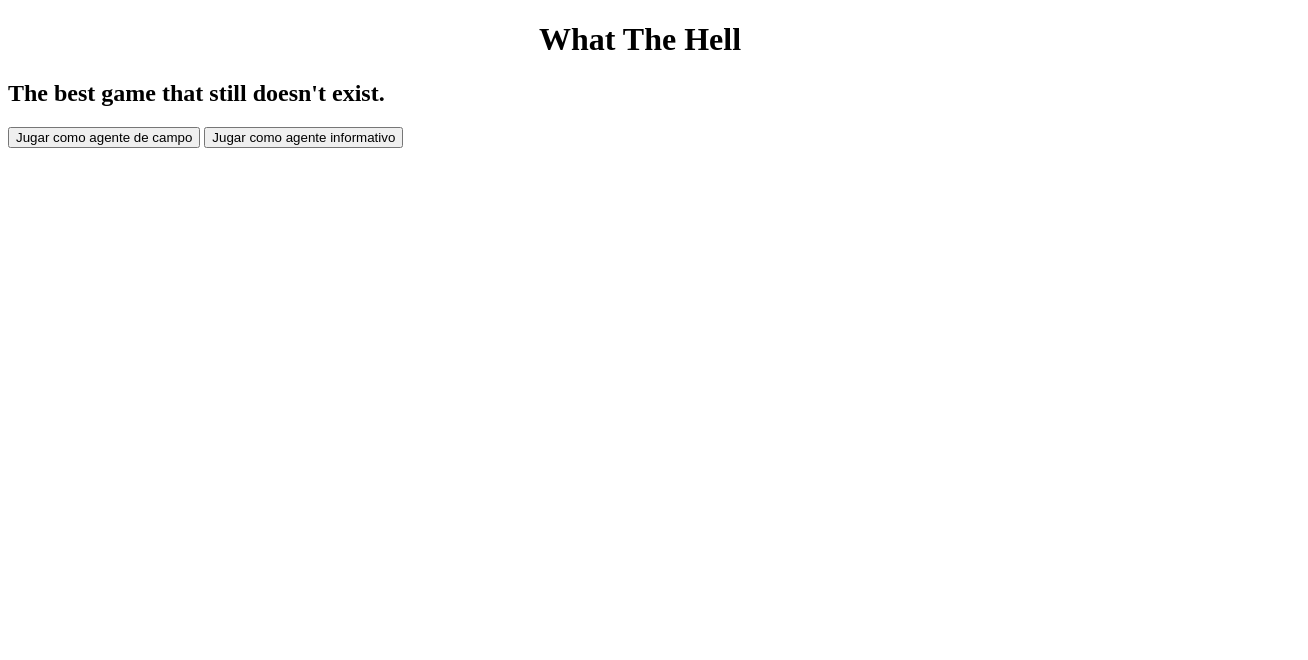
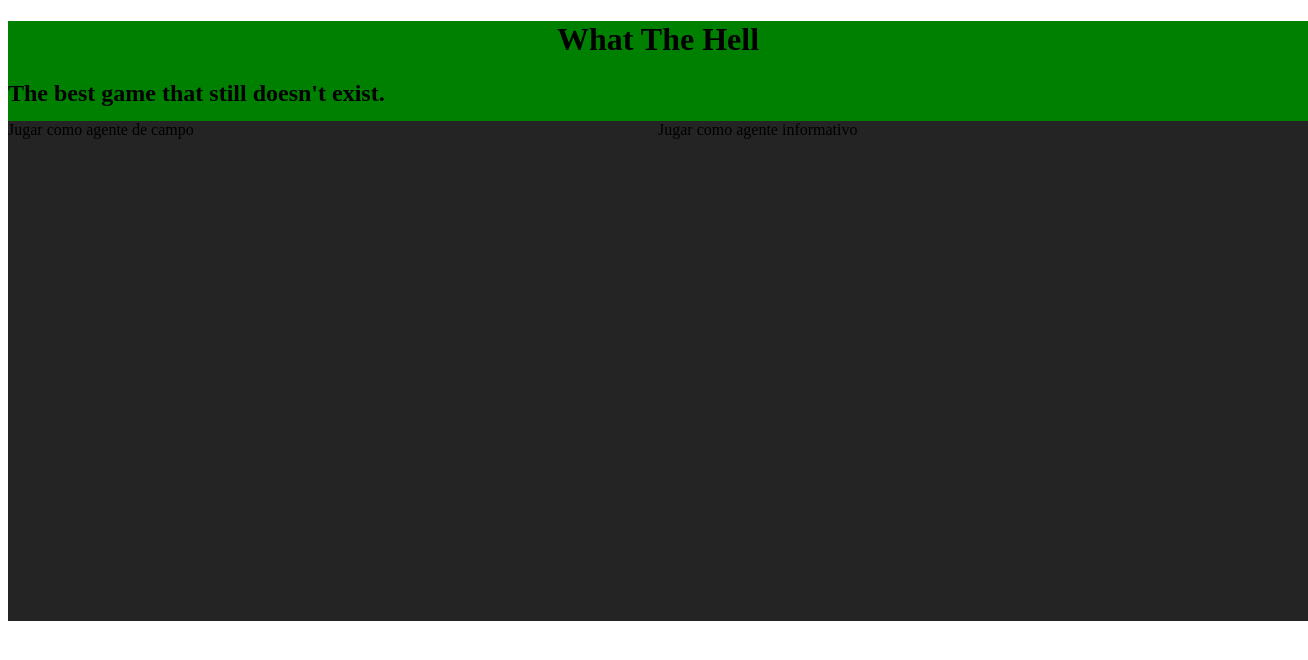
Before and after one commit to NicoPast/PVLIG19, a website: page Pages/index.html in a window 1280 px wide. Shown: the whole page, 1308 px wide, since content can reach past the window. Drawn offline with Linux system fonts and the light colour scheme.

Commit message:
hace cosas

```diff
--- a/Pages/client.css
+++ b/Pages/client.css
@@ -21,8 +21,7 @@ a{text-decoration: none;}
 
 div#general{
     margin: auto;
-    margin-top: 50px;
-    width: 1500px;
+    width: 1300px;
     height: 3000px;
     background-color: black;
 }
--- a/Pages/game.css
+++ b/Pages/game.css
@@ -1,3 +1,30 @@
 h1 {
   text-align: center;
 }
+
+div#topmain{
+  margin: auto;
+  width: 1300px;
+  height: 100px;
+  background-color: green;
+}
+/* DIV MAIN */
+div#main{
+  margin: auto;
+  width: 1300px;
+  height: 500px;
+  background-color: rgb(36, 36, 36);
+}
+div#Player{
+  float: left;
+  width: 650px;
+  height: 500px;
+}
+div#Client{
+  float: right;
+  width: 650px;
+  height: 500px;
+}
+.Play:hover{
+  background: rgb(65, 65, 65);
+}
--- a/Pages/index.html
+++ b/Pages/index.html
@@ -11,15 +11,26 @@
 </head>
 
 <body>
-    <h1>What The Hell</h1>
-    <h2>The best game that still doesn't exist.</h2>
-    <button id = 'P1'>Jugar como agente de campo</button>
-    <button id = 'P2'>Jugar como agente informativo</button>
-    <script>
-    </script>
+
+    <div id="topmain">
+        <h1>What The Hell</h1>
+        <h2>The best game that still doesn't exist.</h2>
+    </div>
+    <div id="main">
+        <div id="Player" class="Play">
+            Jugar como agente de campo
+        </div>
+        <div id="Client" class="Play">
+            Jugar como agente informativo
+        </div>
+
+
+    </div>
     <script type="module">
-        P1.onclick = () => window.location.href = 'Pages/game.html';
-        P2.onclick = () => window.location.href = 'Pages/client.html';
+        Player.onclick = () => window.location.href = 'Pages/game.html';
+
+        Client.onclick = () => window.location.href = 'Pages/client.html';
+
     </script>
 </body>
 
```
Also changed, not shown: Pages/client.html (+3 -4 lines).
